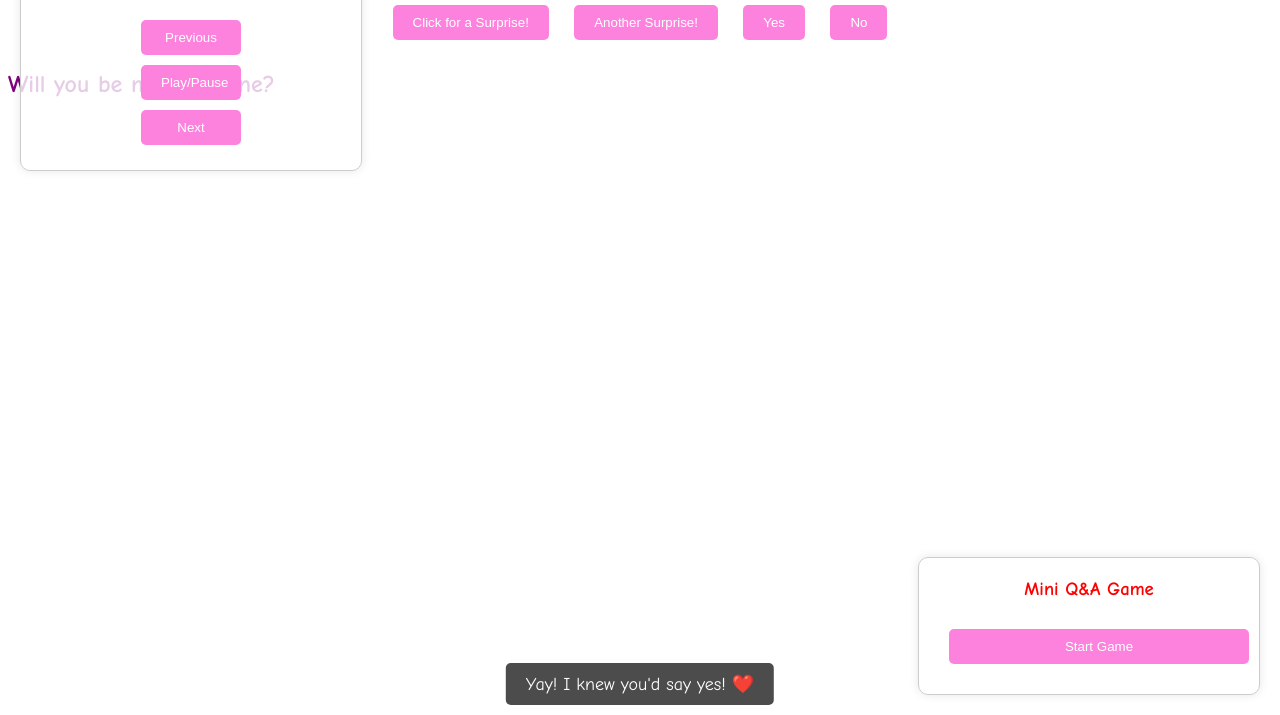
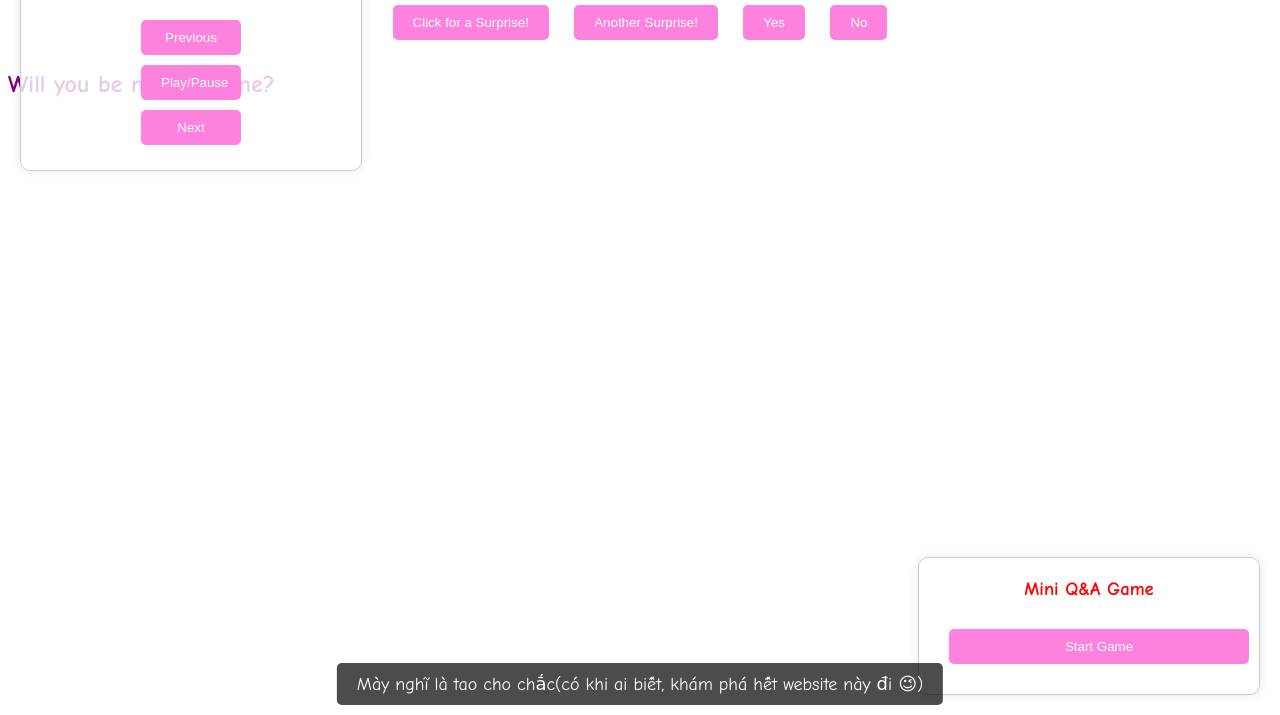
Before and after one commit to hugle2012/for_you-L, a plain HTML site: page index.html in a window 1280 px wide. Both pictures are taken after a click on the button "Yes". Shown: the part 85-800 px from the top of the page. Drawn offline with Linux system fonts and the light colour scheme.

Commit message:
Update index.html

```diff
--- a/index.html
+++ b/index.html
@@ -187,12 +187,12 @@
       { question: "Đố nhớ tao làm website này ở nhân cách nào?", choices: ["hâm", "đang hâm", "từng hâm", "sắp hâm"], answer: "hâm", prize: " tao làm phiền mỗi ngày, nhiễu rồi đâyyyy." },
       { question: "Đoán xem tao đang nghĩ gì khi gửi cho mày cái này?", choices: ["mong nó hiểu mấy cái mình viết trong lày", "ngủ", "tháo não", "nhớ cô ấy(không biết phải mày không)"], answer: "nhớ cô ấy(không biết phải mày không)", prize: "c-cái đó á, thêm câu nữa đi bật mí cho ;)" },
       { question: "Sở thích của tao(khó: tỉ lệ đoán trúng chỉ có 25%)?", choices: ["một mình", "một mình nhưng bên 1 người nữa(ai ấy nhỉ)", "thích gì cũng được miễn hết chán", "lười nên đéo thích làm gì hết (y)"], answer: "lười nên đéo thích làm gì hết (y)", prize: "người quan tâm bạn hơn bình thường, hơn nữa là..." },
-      { question: "(Câu này để trống đợi người đó viết tiếp)?", choices: ["đáp án số 1", "đáp án số 2(nhớ viết khó vào nhé)", "đáp án số 3(dễ tatchofat)", "đừng viết 4 cái không khó lắmmm"], answer: "...", prize: "..." }
+      { question: "(Câu này để trống đợi người đó viết tiếp)?", choices: ["đáp án số 1", "đáp án số 2(nhớ viết khó vào nhé)", "đáp án số 3(dễ tatchofat)", "..."], answer: "...", prize: "..." }
     ];
 
     const wrongAnswerMessages = [
-      "1", "2", "3", "4", "5", "6", "7", "8", "9", "10", "11", "12", "13", "14", "15", "16", "17", "18", "19", "20", "21", "22", "23", "24", "25", "26", "27"
-    ];
+      "Xám là tao màaa, sao tao thích tao được", "", "Đỏ là của quang anh mà, nhớ kiểu gì oyy", "chưa từng nghe qua màu này luôn", "3 hơi nhiều quá, không viện kiểm soát được", "1 là ai?", "", "không phải lúc nào cũng là số 9 đâu trời", "lười mà viết được chữ lười y nguyên thì khoq phải tao", "2 chữ i thừa ời", "(quá lười để giải thích tại sao câu này sai)", "", "biết zoiii", "dễ mà ta", "chắc không?", "", "THỐI VL BỐ THỀ", "", "tuỳ lúc", "luoi", "", "đâu ra z", "chưa chắc đâu", "không...biết", "vẫn đ bit mày có hiểu khoq", "khoà khoà", "thi thoảng thôi"
+    , "mminh vui(nhưng mà cũng có lúc buồn mà)", "ai ấy nhỉ, nhớ ra được thì đây là đáp án đúng", "có lúc nào chán đâu trờiiii", "", "mụt", "haiiii", "bar", ""];
 
     question.addEventListener('mouseover', () => {
       const x = Math.random() * (window.innerWidth - question.offsetWidth);
@@ -202,7 +202,7 @@
     });
 
     question.addEventListener('click', () => {
-      showAnnouncement('Yay! I knew you\'d say yes! ❤️');
+      showAnnouncement('Tao biết ngay mà haizzz');
     });
 
     function showImage(imageSrc) {
@@ -212,7 +212,7 @@
     }
 
     function acceptProposal() {
-      showAnnouncement('Yay! I knew you\'d say yes! ❤️');
+      showAnnouncement('Mày nghĩ là tao cho chắc(có khi ai biết, khám phá hết website này đi 😉)');
     }
 
     function declineProposal() {
@@ -236,7 +236,7 @@
       if (currentQuestionIndex >= qnaData.length) {
         showAnnouncement("Congratulations! You've answered all the questions!");
         setTimeout(() => {
-          showPopupGif('congrats.gif', "Do you want to know his (my) thoughts about you? (VERY DANGEROUS)");
+          showPopupGif('congrats.gif', "Mày có muốn biết suy nghĩ của anh ta(tao) về mày không? (VERY DANGEROUS)");
         }, 3000);
         return;
       }
```
